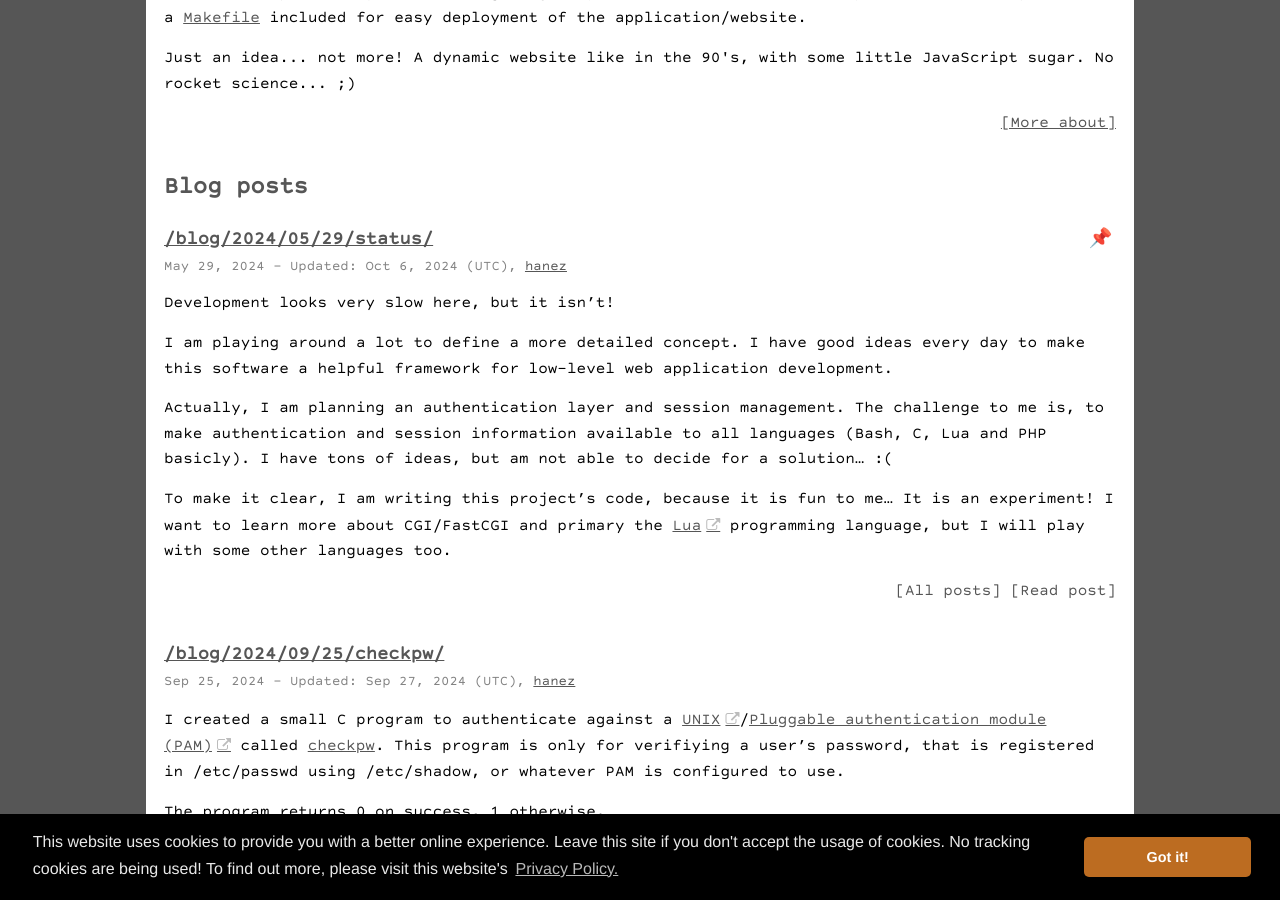
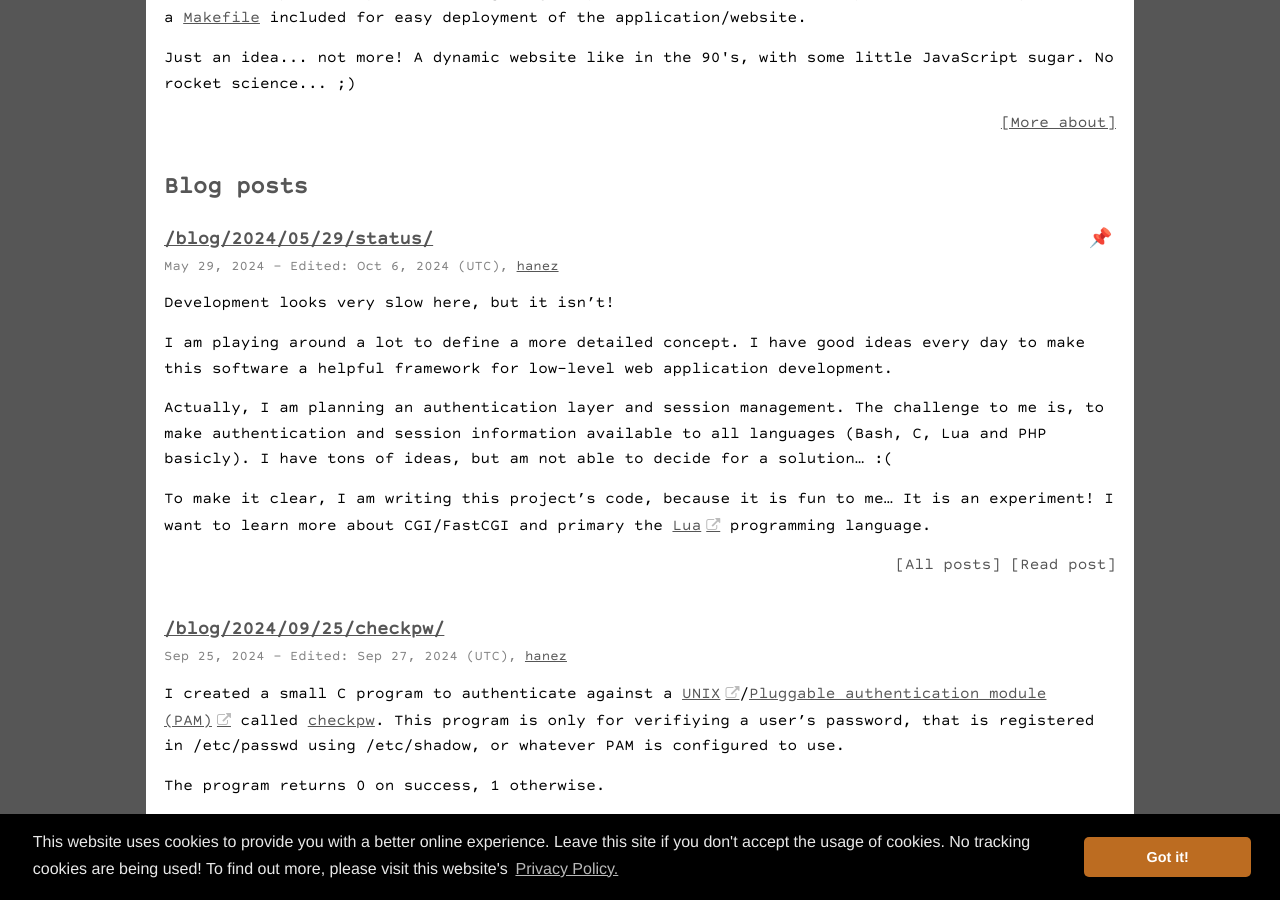
Before and after one commit to hanez/xw3, a Jekyll site: the page built from index.html, in a window 1280 px wide and 900 px high, scrolled down 343 px. Built offline with Jekyll 4.4.1, drawn with Linux system fonts in a browser that asks for light colours; the list of posts is cut into pages by our own code; comment, search, counter and statistics services are not loaded.

Commit message:
Small fixes and content update.

```diff
--- a/_layouts/page.html
+++ b/_layouts/page.html
@@ -6,7 +6,7 @@ layout: default
   <header class="post-header">
     <h1 class="post-title" id="terminal">{{ site.title }}:{{ page.title }}<a href="../">../</a></h1>
     {% if page.noDate != true %}<p class="post-meta" style="padding: 0px 0px 0px 0px;">{% if page.date %}{{ page.date | date: "%b %-d, %Y" }} - {% endif %}
-    Updated: {{ page.path | file_date | date: "%b %-d, %Y" }} ({{ page.path | file_date | date: "%Z" }}){% if page.author %}, <a href="{{ site.git_short }}/{{ page.author }}" target="_blank">{{ page.author }}</a>{% endif %}</p>{% endif %}
+    Edited: {{ page.path | file_date | date: "%b %-d, %Y" }} ({{ page.path | file_date | date: "%Z" }}){% if page.author %}, <a href="{{ site.git_short }}/{{ page.author }}" target="_blank">{{ page.author }}</a>{% endif %}</p>{% endif %}
     {% if page.subtitle %}<p style="padding: 0px 0px 0px 0px;">{{ page.subtitle }}</p>{% endif %}
   </header>
   <article class="post-content">
--- a/_layouts/post.html
+++ b/_layouts/post.html
@@ -7,7 +7,7 @@ layout: default
     <h1 class="post-title" id="terminal">{{ site.title }}:{{ page.url }}<a href="../../../../">../../../../</a></h1>
     <p class="post-meta" style="padding: 0px 0px 0px 0px;">{% if page.date %}{{ page.date | date: "%b %-d, %Y" }}{% endif %}
     {% if page.date and page.date_updated %} - {% endif %}
-    {% if page.date_updated %}Updated: {{ page.date_updated | date: "%b %-d, %Y" }}{% endif %}
+    {% if page.date_updated %}Edited: {{ page.date_updated | date: "%b %-d, %Y" }}{% endif %}
     {% if page.date or page.date_updated %} ({{ page.date | date: "%Z" }}){% endif %}{% if page.author %}, <a href="{{ site.git_short }}/{{ page.author }}" target="_blank">{{ page.author }}</a>{% endif %}</p>
   </header>
   <article class="post-content">
--- a/_posts/2024-05-29-status.md
+++ b/_posts/2024-05-29-status.md
@@ -23,4 +23,4 @@ I am playing around a lot to define a more detailed concept. I have good ideas e
 
 Actually, I am planning an authentication layer and session management. The challenge to me is, to make authentication and session information available to all languages \(Bash, C, Lua and PHP basicly\). I have tons of ideas, but am not able to decide for a solution... :\(
 
-To make it clear, I am writing this project's code, because it is fun to me... It is an experiment! I want to learn more about CGI/FastCGI and primary the [Lua](https://www.lua.org/){:class="ext" target="_blank"} programming language, but I will play with some other languages too.
+To make it clear, I am writing this project's code, because it is fun to me... It is an experiment! I want to learn more about CGI/FastCGI and primary the [Lua](https://www.lua.org/){:class="ext" target="_blank"} programming language.
--- a/blog/blog.html
+++ b/blog/blog.html
@@ -27,7 +27,7 @@ permalink: /blog/
 <article class="post-content">
 <h3><a href="{{ post.url }}" title="{{ post.title }}">{{ post.url }}</a> <span style="cursor:help; float: right;" title="Pinned Post!">📌</span></h3>
 <p class="post-meta">{{ post.date | date: "%b %-d, %Y" }}
-{% if post.date_updated %} - Updated: {{ post.date_updated | date: "%b %-d, %Y" }}{% endif %} ({{ post.date | date: "%Z" }}){% if post.author %}, <a href="{{ site.git_short }}/{{ post.author }}" target="_blank">{{ post.author }}</a>{% endif %}</p>
+{% if post.date_updated %} - Edited: {{ post.date_updated | date: "%b %-d, %Y" }}{% endif %} ({{ post.date | date: "%Z" }}){% if post.author %}, <a href="{{ site.git_short }}/{{ post.author }}" target="_blank">{{ post.author }}</a>{% endif %}</p>
 {{ post.content | truncatewords: site.truncatewords_length }}
 <p style="text-align:right;"><a href="{{ post.url }}" title="{{ post.url }}">[Read post]</a></p>
 </article>
@@ -38,7 +38,7 @@ permalink: /blog/
 <article class="post-content">
 <h3><a href="{{ post.url }}" title="{{ post.title }}">{{ post.url }}</a></h3>
 <p class="post-meta">{{ post.date | date: "%b %-d, %Y" }}
-{% if post.date_updated %} - Updated: {{ post.date_updated | date: "%b %-d, %Y" }}{% endif %} ({{ post.date | date: "%Z" }}){% if post.author %}, <a href="{{ site.git_short }}/{{ post.author }}" target="_blank">{{ post.author }}</a>{% endif %}</p>
+{% if post.date_updated %} - Edited: {{ post.date_updated | date: "%b %-d, %Y" }}{% endif %} ({{ post.date | date: "%Z" }}){% if post.author %}, <a href="{{ site.git_short }}/{{ post.author }}" target="_blank">{{ post.author }}</a>{% endif %}</p>
 {{ post.content | truncatewords: site.truncatewords_length }}
 <p style="text-align:right;"><a href="{{ post.url }}" title="{{ post.url }}">[Read post]</a></p>
 </article>
--- a/index.html
+++ b/index.html
@@ -36,7 +36,7 @@ noComments: true
 <article class="post-content">
 <h3><a href="{{ post.url }}" title="{{ post.title }}">{{ post.url }}</a> <span style="cursor:help; float: right;" title="Pinned Post!">📌</span></h3>
 <p class="post-meta">{{ post.date | date: "%b %-d, %Y" }}
-{% if post.date_updated %} - Updated: {{ post.date_updated | date: "%b %-d, %Y" }}{% endif %} ({{ post.date | date: "%Z" }}){% if post.author %}, <a href="{{ site.git_short }}/{{ post.author }}" target="_blank">{{ post.author }}</a>{% endif %}</p>
+{% if post.date_updated %} - Edited: {{ post.date_updated | date: "%b %-d, %Y" }}{% endif %} ({{ post.date | date: "%Z" }}){% if post.author %}, <a href="{{ site.git_short }}/{{ post.author }}" target="_blank">{{ post.author }}</a>{% endif %}</p>
 {{ post.content }}
 <ul style="list-style:none;margin-left:0px;text-align:right;">
   <li style="display:inline;"><a href="/blog/" style="text-decoration:none;" title="/blog/">[All posts]</a></li>
@@ -50,7 +50,7 @@ noComments: true
 <article class="post-content">
 <h3><a href="{{ post.url }}" title="{{ post.title }}">{{ post.url }}</a></h3>
 <p class="post-meta">{{ post.date | date: "%b %-d, %Y" }}
-{% if post.date_updated %} - Updated: {{ post.date_updated | date: "%b %-d, %Y" }}{% endif %} ({{ post.date | date: "%Z" }}){% if post.author %}, <a href="{{ site.git_short }}/{{ post.author }}" target="_blank">{{ post.author }}</a>{% endif %}</p>
+{% if post.date_updated %} - Edited: {{ post.date_updated | date: "%b %-d, %Y" }}{% endif %} ({{ post.date | date: "%Z" }}){% if post.author %}, <a href="{{ site.git_short }}/{{ post.author }}" target="_blank">{{ post.author }}</a>{% endif %}</p>
 {{ post.content }}
 <ul style="list-style:none;margin-left:0px;text-align:right;">
   <li style="display:inline;"><a href="/blog/" style="text-decoration:none;" title="/blog/">[All posts]</a></li>
```
Also changed, not shown: 1 other file.
